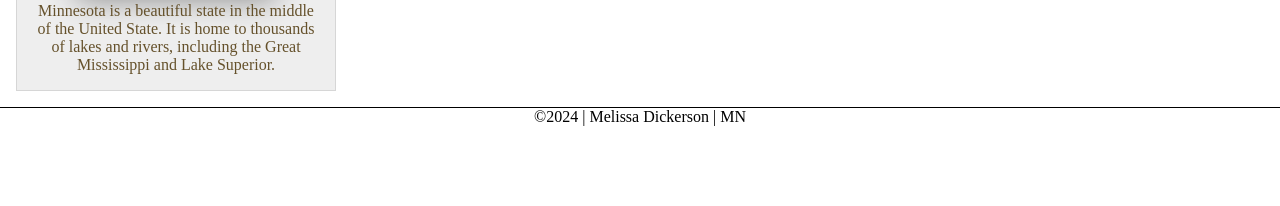
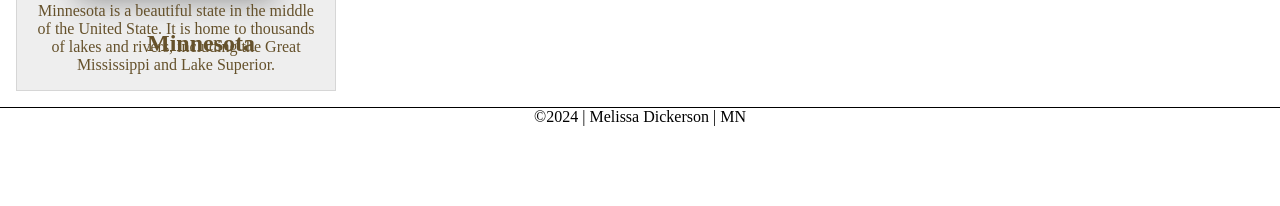
Before and after one commit to Melissard02/wdd130, a plain HTML site: page index.html in a window 1280 px wide. Shown: the part 746-952 px from the top of the page. After the commit the page ends 872 px from the top, so only its background shows below. Drawn offline with Linux system fonts and the light colour scheme.

Commit message:
FIXED IT FINALLY

```diff
--- a/styles/styles.css
+++ b/styles/styles.css
@@ -41,7 +41,7 @@ aside img {
 }
 aside h2 {
     position: absolute;
-    top: 800px;
+    top: 200px;
     left: 130px;
 }
 main img {
```
